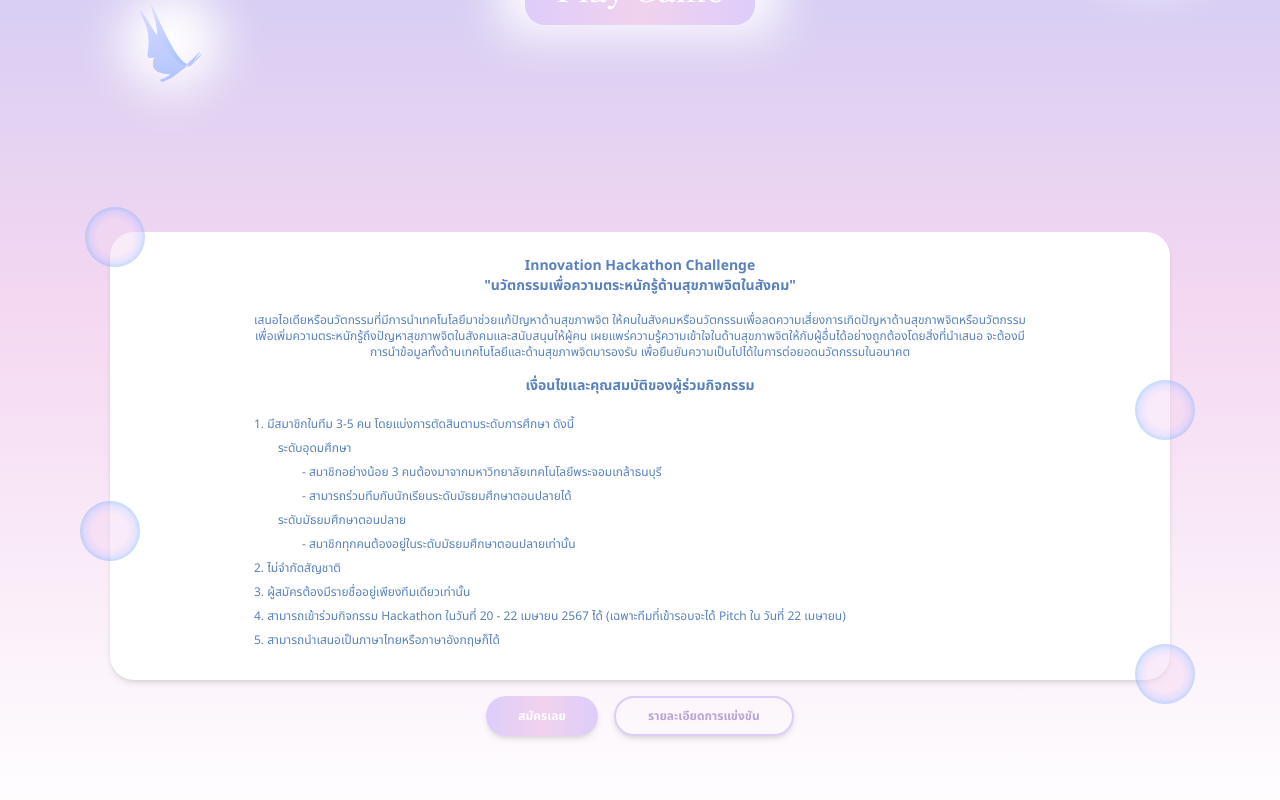
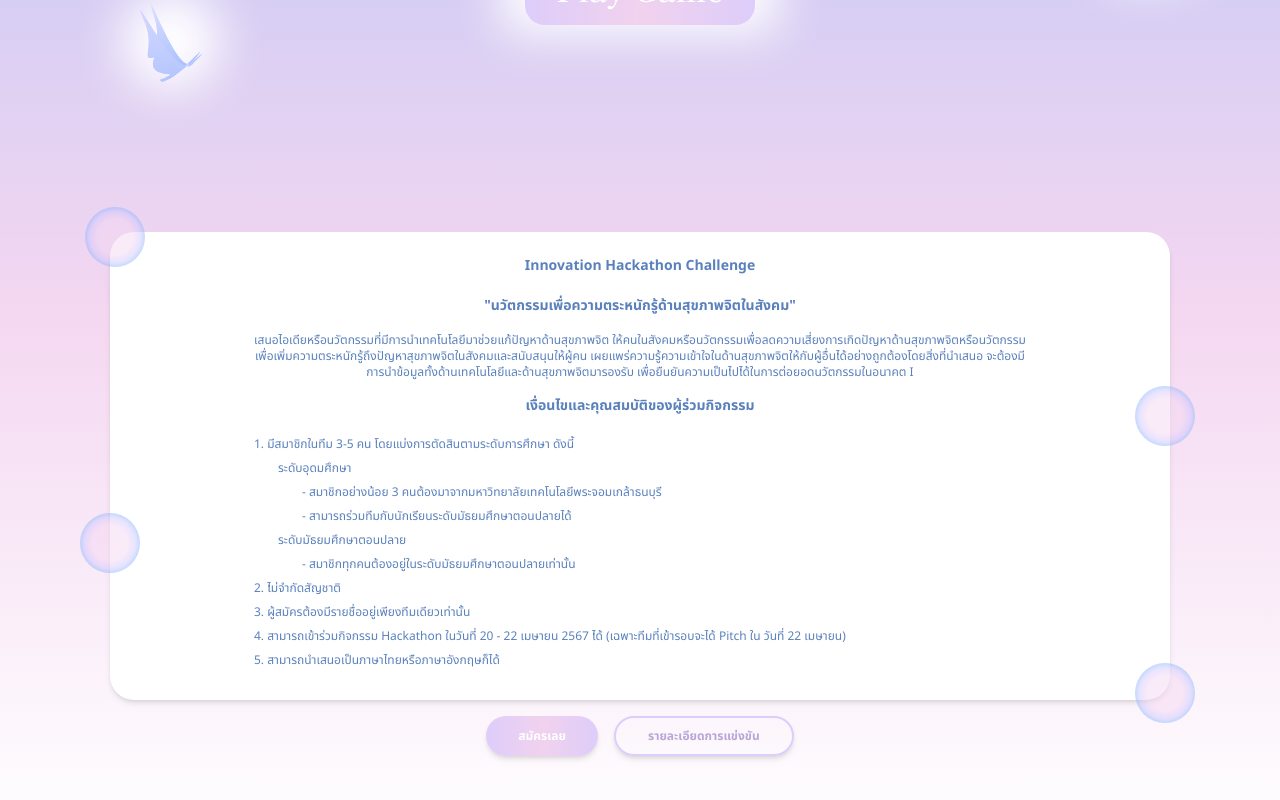
Before and after one commit to Sunthewhat/mental-exhibition-hackathon, a Next.js app: page / in a window 1280 px wide. Shown: the part 1018-1818 px from the top of the page. Built offline with nearby package versions, Linux system fonts and the light colour scheme.

Commit message:
Add animation

```diff
--- a/app/hackathon/pdpa/page.tsx
+++ b/app/hackathon/pdpa/page.tsx
@@ -6,7 +6,7 @@ import { motion } from "framer-motion";
 export default function pdpa_page() {
   return (
     <>
-            <motion.div
+      <motion.div
         initial={{ opacity: 0, scale: 0.5 }}
         animate={{ opacity: 1, scale: 1 }}
         transition={{
--- a/features/hackathon/components/boxs/PdpaBox.tsx
+++ b/features/hackathon/components/boxs/PdpaBox.tsx
@@ -5,6 +5,7 @@ import logo from "@/public/assets/logo.svg";
 import OuterBox from "../OuterBox";
 import GButton from "../GButton";
 import InnerBox from "../InnerBox";
+import InViewAnimation from "../../../shared/Animation/InViewAnimation";
 
 const PdpaBox: React.FC = () => {
   return (
@@ -27,11 +28,15 @@ const PdpaBox: React.FC = () => {
           </p>
         </div>
         <div className="flex flex-col items-start justify-start text-left gap-3 text-[#3E3C3D] text-[16px]">
+          <InViewAnimation>
             <h2 className="text-[20px] font-bold text-[#5A81BC]">
               หนังสือยินยอมเพื่อขอใช้ประโยชน์
               <br className="md:hidden" />
               ข้อมูลส่วนบุคคล
             </h2>
+          </InViewAnimation>
+
+          <InViewAnimation>
             <p>คณะเทคโนโลยีสารสนเทศ มหาวิทยาลัยเทคโนโลยีพระจอมเกล้าธนบุรี</p>
             <p>
               ทั้งนี้ ท่านมีสิทธิที่จะถอนความยินยอมหรือขอให้คณะ ฯ
@@ -45,28 +50,40 @@ const PdpaBox: React.FC = () => {
               กรณีที่ท่านต้องการถอนความยินยอมกรุณาติดต่อผ่านอีเมล
               info@sit.kmutt.ac.th
             </p>
+          </InViewAnimation>
+
           <ol className="list-decimal p-4">
+            <InViewAnimation>
               <li>
                 เพื่อประโยชน์ทางการศึกษา การวิเคราะห์ ประมวลผล จัดทำสถิติ
                 รวมไปถึงการจัดบริการต่าง ๆ เช่น การแนะแนว การสมัครงาน
                 การพัฒนาทักษะด้านต่าง ๆ
               </li>
+            </InViewAnimation>
+
+            <InViewAnimation>
               <li>
                 เพื่อจัดทำสื่อโฆษณา การเผยแพร่การประชาสัมพันธ์ต่อสาธารณะ
                 ผ่านช่องทางสื่ออิเล็กทรอนิกส์ สื่อออนไลน์ สื่อวิดีโอ
                 สื่อสิ่งพิมพ์ต่าง ๆ เช่น เว็บไซต์ Social Media การติดประกาศ
                 และช่องทางอื่น ๆ
               </li>
+            </InViewAnimation>
+            <InViewAnimation>
               <li>
                 เพื่อใช้ข้อมูลของท่านในการแจ้งข้อมูลข่าวสาร การเรียนการสอน
                 บริการของคณะ ฯ และการโฆษณาประชาสัมพันธ์ เช่น
                 การเปิดรับสมัครนักศึกษาใหม่ การอบรม หรือกิจกรรมที่เกี่ยวข้อง
               </li>
+            </InViewAnimation>
+            <InViewAnimation>
               <li>
                 วัตถุประสงค์อื่น ๆ เพื่อประโยชน์ของคณะฯ และ/หรือมหาวิทยาลัย
                 และ/หรือนักศึกษา
               </li>
+            </InViewAnimation>
           </ol>
+          <InViewAnimation>
             <p>
               คณะเทคโนโลยีสารสนเทศ มหาวิทยาลัยเทคโนโลยีพระจอมเกล้าธนบุรี
               ให้ความสำคัญด้านการเคารพสิทธิในความเป็นส่วนตัว
@@ -78,10 +95,11 @@ const PdpaBox: React.FC = () => {
               โดยคณะ ฯ จะจัดเก็บข้อมูลส่วนบุคคลของท่านตลอดระยะเวลา ที่จำเป็น
               ในการดำเนินการตามวัตถุประสงค์ของคณะ ฯ รวมถึงงานต่าง ๆ ที่จำเป็น
               ทางคณะ ฯ เก็บ รวบรวมและใช้ข้อมูลส่วนบุคคลของท่าน รวมทั้งภาพถ่าย
-            และวีดีโอ ที่เกิดจากการเข้าร่วมกิจกรรมของท่าน ซึ่งจัดโดยมหาวิทยาลัย
-            คณะ ฯ และ/หรือนักศึกษา เพื่อวัตถุประสงค์ของคณะฯ
-            ตลอดจนตามวัตถุประสงค์ดังต่อไปนี้{" "}
+              และวีดีโอ ที่เกิดจากการเข้าร่วมกิจกรรมของท่าน
+              ซึ่งจัดโดยมหาวิทยาลัย คณะ ฯ และ/หรือนักศึกษา
+              เพื่อวัตถุประสงค์ของคณะฯ ตลอดจนตามวัตถุประสงค์ดังต่อไปนี้{" "}
             </p>
+          </InViewAnimation>
         </div>
       </InnerBox>
       <div className="flex flex-row justify-between items-end">
--- a/features/home/components/Infomation.tsx
+++ b/features/home/components/Infomation.tsx
@@ -1,3 +1,6 @@
+"use client";
+
+import InViewAnimation from "@/features/shared/Animation/InViewAnimation";
 import StaticBubbleBackground from "./StaticBubbleBackground";
 
 export default function Information() {
@@ -7,64 +10,90 @@ export default function Information() {
         <StaticBubbleBackground />
 
         <div className="NotoSansThai text-sm  font-bold text-center text-[#5A81BC]">
+          <InViewAnimation>
             <span>Innovation Hackathon Challenge</span>
+          </InViewAnimation>
           <br />
+          <InViewAnimation>
             <span className="text-xs sm:text-sm">
               &quot;นวัตกรรมเพื่อความตระหนักรู้ด้านสุขภาพจิตในสังคม&quot;
             </span>
-
+          </InViewAnimation>
         </div>
 
+        <InViewAnimation>
           <div className="NotoSansThai text-xs text-center text-[#5A81BC] py-4">
             เสนอไอเดียหรือนวัตกรรมที่มีการนำเทคโนโลยีมาช่วยแก้ปัญหาด้านสุขภาพจิต
             ให้คนในสังคมหรือนวัตกรรมเพื่อลดความเสี่ยงการเกิดปัญหาด้านสุขภาพจิตหรือนวัตกรรม
             เพื่อเพิ่มความตระหนักรู้ถึงปัญหาสุขภาพจิตในสังคมและสนับสนุนให้ผู้คน
             เผยแพร่ความรู้ความเข้าใจในด้านสุขภาพจิตให้กับผู้อื่นได้อย่างถูกต้องโดยสิ่งที่นำเสนอ
             จะต้องมีการนำข้อมูลทั้งด้านเทคโนโลยีและด้านสุขภาพจิตมารองรับ
-          เพื่อยืนยันความเป็นไปได้ในการต่อยอดนวัตกรรมในอนาคต
+            เพื่อยืนยันความเป็นไปได้ในการต่อยอดนวัตกรรมในอนาคต I
           </div>
-
+        </InViewAnimation>
+        <InViewAnimation>
           <div className="NotoSansThai text-sm font-bold text-center text-[#5A81BC]">
             เงื่อนไขและคุณสมบัติของผู้ร่วมกิจกรรม
           </div>
+        </InViewAnimation>
 
         <div className="NotoSansThai text-xs text-left text-[#5A81BC] py-4 leading-6">
           <ol>
             <li>
+              <InViewAnimation>
                 <p>
-                1. มีสมาชิกในทีม 3-5 คน โดยแบ่งการตัดสินตามระดับการศึกษา ดังนี้
+                  1. มีสมาชิกในทีม 3-5 คน โดยแบ่งการตัดสินตามระดับการศึกษา
+                  ดังนี้
                 </p>
+              </InViewAnimation>
               <ul>
+                <InViewAnimation>
                   <li>&emsp;&emsp;ระดับอุดมศึกษา</li>
+                </InViewAnimation>
                 <ul>
+                  <InViewAnimation>
                     <li>
                       &emsp;&emsp;&emsp;&emsp;- สมาชิกอย่างน้อย 3
                       คนต้องมาจากมหาวิทยาลัยเทคโนโลยีพระจอมเกล้าธนบุรี
                     </li>
+                  </InViewAnimation>
+                  <InViewAnimation>
                     <li>
                       &emsp;&emsp;&emsp;&emsp;-
                       สามารถร่วมทีมกับนักเรียนระดับมัธยมศึกษาตอนปลายได้
                     </li>
+                  </InViewAnimation>
                 </ul>
 
+                <InViewAnimation>
                   <li>&emsp;&emsp;ระดับมัธยมศึกษาตอนปลาย</li>
+                </InViewAnimation>
+                <InViewAnimation>
                   <ul>
                     &emsp;&emsp;&emsp;&emsp;-
                     สมาชิกทุกคนต้องอยู่ในระดับมัธยมศึกษาตอนปลายเท่านั้น
                   </ul>
+                </InViewAnimation>
               </ul>
             </li>
+            <InViewAnimation>
+              <li>2. ไม่จำกัดสัญชาติ</li>
+            </InViewAnimation>
 
-            <li>2. ไม่จำกัดสัญชาติ</li>
+            <InViewAnimation>
+              <li>3. ผู้สมัครต้องมีรายชื่ออยู่เพียงทีมเดียวเท่านั้น</li>
+            </InViewAnimation>
 
-            <li>3. ผู้สมัครต้องมีรายชื่ออยู่เพียงทีมเดียวเท่านั้น</li>
-
+            <InViewAnimation>
               <li>
                 4. สามารถเข้าร่วมกิจกรรม Hackathon ในวันที่ 20 - 22 เมษายน 2567
                 ได้ (เฉพาะทีมที่เข้ารอบจะได้ Pitch ใน วันที่ 22 เมษายน)
               </li>
+            </InViewAnimation>
 
+            <InViewAnimation>
               <li>5. สามารถนำเสนอเป็นภาษาไทยหรือภาษาอังกฤษก็ได้</li>
+            </InViewAnimation>
           </ol>
         </div>
       </div>
--- /dev/null
+++ b/features/shared/Animation/InViewAnimation.tsx
@@ -0,0 +1,24 @@
+import { useInView } from "framer-motion";
+import { ReactNode, useRef } from "react";
+
+interface Props {
+  children: ReactNode;
+}
+
+export default function InViewAnimation({ children }: Props) {
+  const ref = useRef(null);
+  const isInView = useInView(ref, { once: true });
+
+  return (
+    <div
+      ref={ref}
+      style={{
+        transform: isInView ? "none" : "translateY(100px)",
+        opacity: isInView ? 1 : 0,
+        transition: "all 0.9s cubic-bezier(0.17, 0.55, 0.55, 1) 0.5s",
+      }}
+    >
+      {children}
+    </div>
+  );
+}
```
Also changed, not shown: features/hackathon/components/boxs/ExplainBox.tsx (+60 -5 lines). Lines whose indentation alone changed are shown as unchanged.
